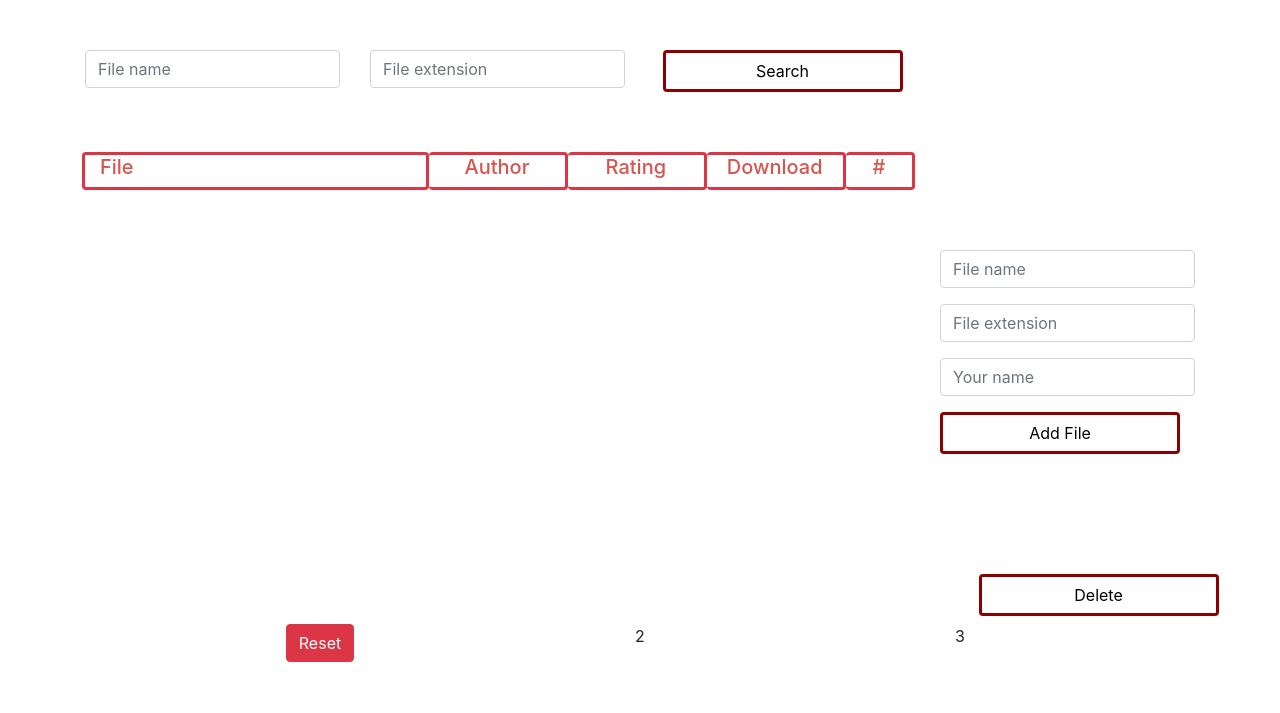
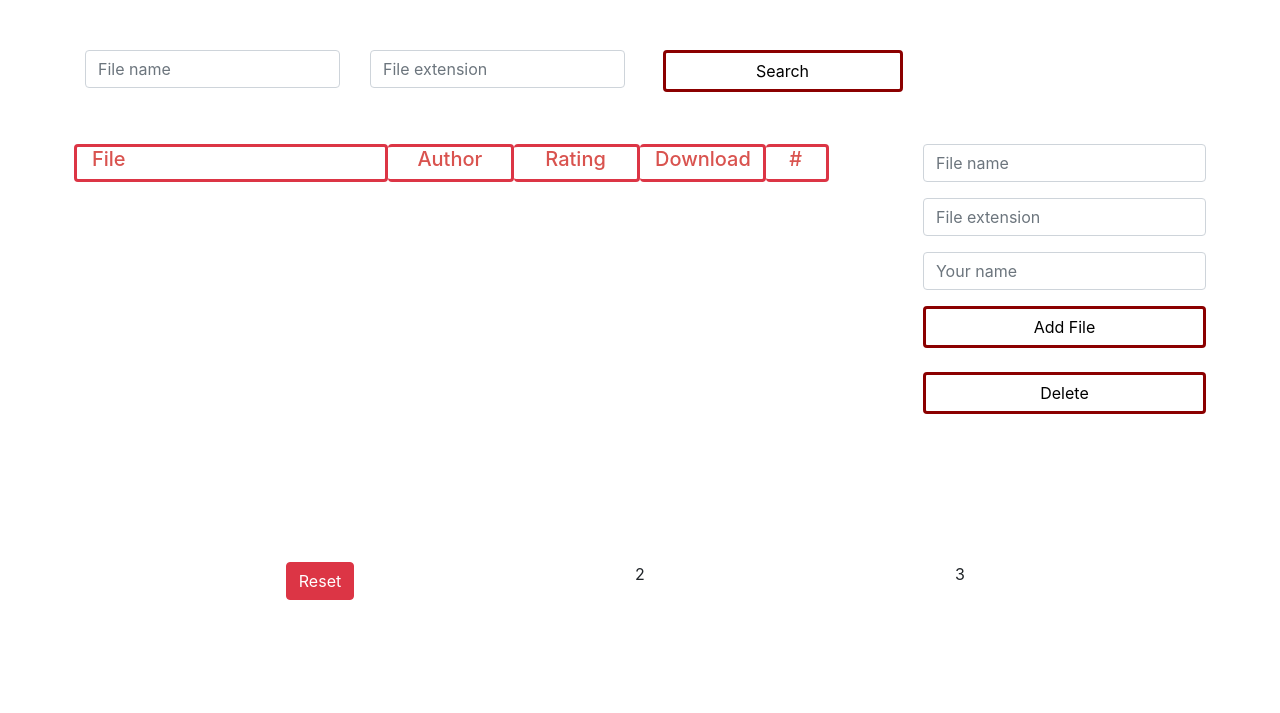
Before and after one commit to Node-js-Team-6/Lab3, a website: page index.html in a window 1280 px wide. Drawn offline with nearby package versions, Linux system fonts and the light colour scheme.

Commit message:
Fixed spacing.

```diff
--- a/index.html
+++ b/index.html
@@ -42,8 +42,8 @@
     <br>
     <br>
     <div class ='row p-1'>
-        <div class="col-md-9">
-            <div class="row p-2">
+        <div class="col-8">
+            <div class="row">
                 <div class="col-5 border border-danger rounded" style="border-width: 3px !important;">
                     <h5 onclick="sortByName()"><a href="" style="color: #d9534f">File</a></h5>
                 </div>
@@ -64,8 +64,28 @@
             <script>
                 reset();
             </script>
+        </div>
+        <div class="col-3 offset-1">
+                <div class="form-group row">
+                    <input type="name" class="form-control" id="inputFileName" placeholder="File name">
+                </div>
+                <div class="form-group row">
+                        <input type="name" class="form-control" id="inputFileExtension" placeholder="File extension">
+                </div>
+                <div class="form-group row">
+                        <input type="name" class="form-control" id="inputAuthorName" placeholder="Your name">
+                </div>
 
+                <div class="row">
+                        <button type="submit" class="btn btn-block btn-primary" id="addFileBtn" onclick = "addFile()">Add File</button>
+                </div>
 
+            <br>
+            <div class="deleteBtn">
+                <div class="row">
+                    <button type="submit" class="btn btn-block btn-primary text-center" id="delete" onclick = "deleteFile()">Delete</button>
+                </div>
+            </div>
         </div>
      <!--   <div class = "col-md-3 btn-outline-warning" id = "addFileBtn" type = "button">Add File</div> -->
         </div>
@@ -73,53 +93,11 @@
     <br>
     <br>
     <!----------ADD FORM------------->
-    <div class = 'container'>
-        <section class="addFileForm">
-    <form id="addFile">
-        <div class="form-group row">
-            <div class="col-md-9"></div>
-            <div class="col-3">
-                <input type="name" class="form-control" id="inputFileName" placeholder="File name">
-            </div>
-        </div>
-        <div class="form-group row">
-            <div class="col-md-9"></div>
-            <div class="col-3">
-                <input type="name" class="form-control" id="inputFileExtension" placeholder="File extension">
-            </div>
-        </div>
-        <div class="form-group row">
-            <div class="col-md-9"></div>
-            <div class="col-3">
-                <input type="name" class="form-control" id="inputAuthorName" placeholder="Your name">
-            </div>
-        </div>
-
-        <div class="row">
-            <div class="col-md-9"></div>
-            <div class="col-md-3">
-                <button type="submit" class="btn btn-primary" id="addFileBtn" onclick = "addFile()" style="width:240px">Add File</button>
-            </div>
-        </div>
-    </form>
-        </section>
-    </div>
     <!-- Delete --------->
     <br>
     <br>
     <br>
     <br>
-
-    <div class="deleteBtn">
-        <div class="row p-2">
-        <div class="col-md-9"></div>
-        <div class="col-md-3">
-            <button type="submit" class="btn btn-primary" id="delete" onclick = "deleteFile()" style="width:240px">Delete</button>
-        </div>
-        </div>
-    </div>
-
-
 
     <div id="container" class="container w-75">
         <div class='row text-center'>
```
